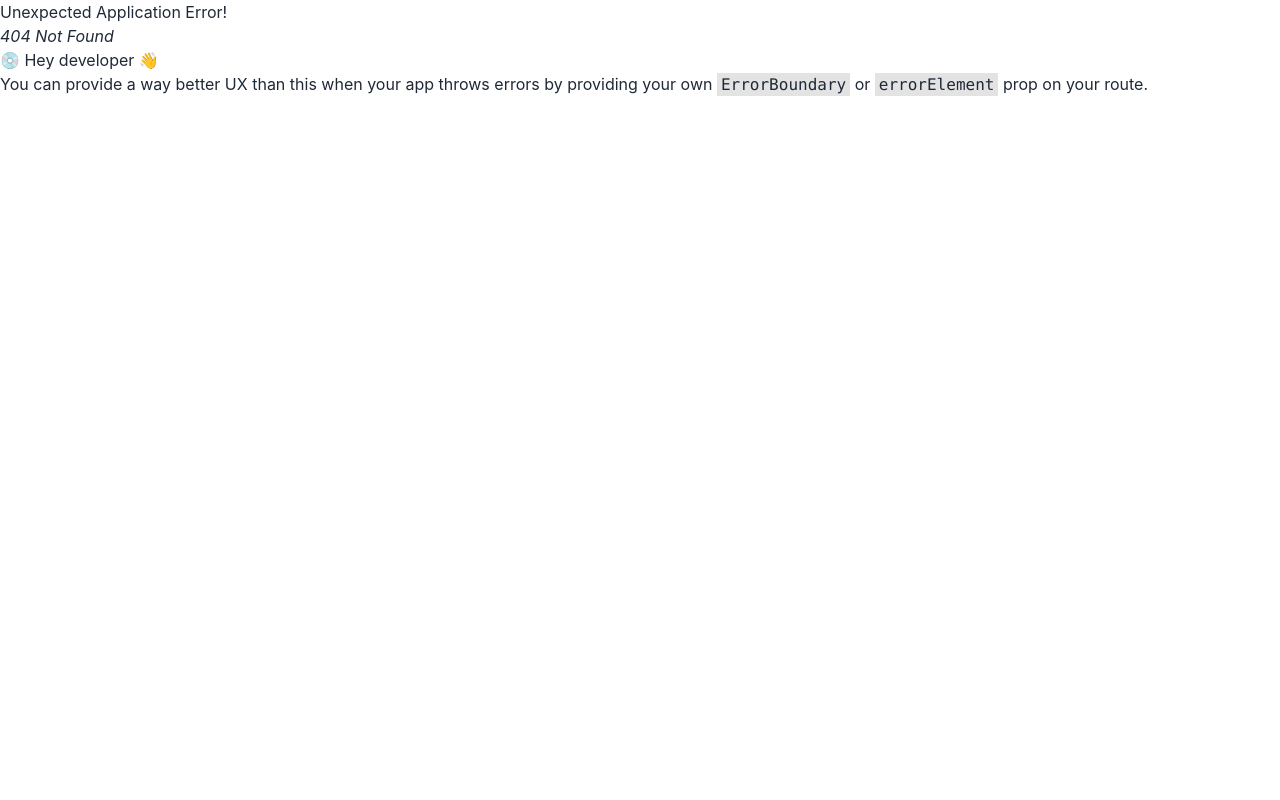
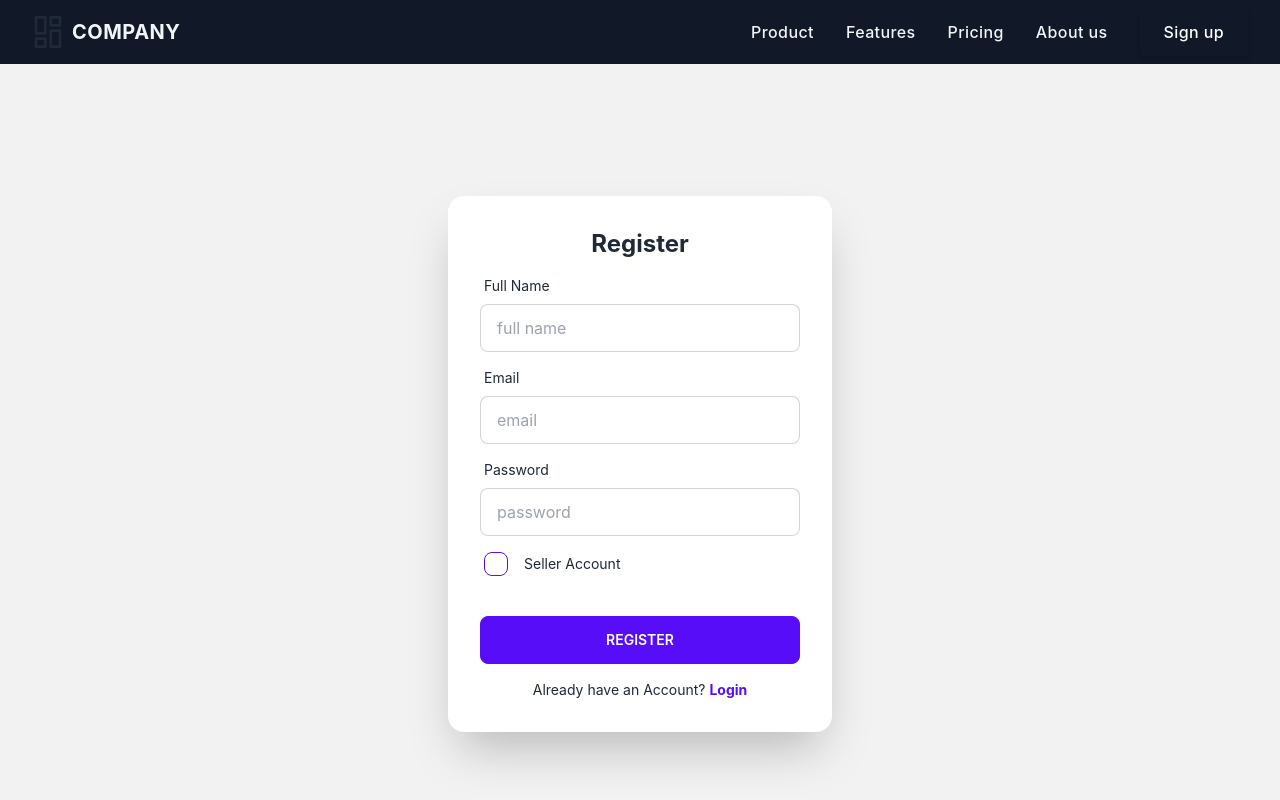
Before and after one commit to Abdullah-Sakib/make-better-use-client-side, a React (Create React App) app: page /register in a window 1280 px wide. Before the commit this address had no page. Shown: the top 800 px of the page. Built offline with nearby package versions, Linux system fonts and the light colour scheme.

Commit message:
Login, Registration, and Context

```diff
--- a/package.json
+++ b/package.json
@@ -7,6 +7,7 @@
     "@testing-library/react": "^13.4.0",
     "@testing-library/user-event": "^13.5.0",
     "daisyui": "^2.41.0",
+    "firebase": "^9.14.0",
     "react": "^18.2.0",
     "react-dom": "^18.2.0",
     "react-router-dom": "^6.4.3",
--- /dev/null
+++ b/src/Contexts/AuthProvider/AuthProvider.js
@@ -0,0 +1,21 @@
+import React, { createContext, useState } from 'react';
+import {getAuth} from 'firebase/auth'
+import app from '../../Firebase/firebase.config';
+
+export const AuthContext = createContext();
+const auth = getAuth(app);
+
+const AuthProvider = ({children}) => {
+  const [user, setUser] = useState({name: 'hablu'});
+
+  const authInfo = {
+    user,
+  }
+  return (
+    <AuthContext.Provider value={authInfo}>
+      {children}
+    </AuthContext.Provider>
+  );
+};
+
+export default AuthProvider;
--- /dev/null
+++ b/src/Pages/Login/Login.js
@@ -0,0 +1,52 @@
+import React, { useContext } from "react";
+import { Link } from "react-router-dom";
+import { AuthContext } from "../../Contexts/AuthProvider/AuthProvider";
+
+const Login = () => {
+  const {user} = useContext(AuthContext);
+
+  return (
+    <div>
+      <div className="hero min-h-screen bg-base-200">
+        <div className="hero-content flex-col ">
+          <div className="card flex-shrink-0 w-full max-w-sm shadow-2xl bg-base-100">
+            <div className="card-body w-96">
+            <h1 className="text-2xl font-bold text-center">Login</h1>
+              <div className="form-control">
+                <label className="label">
+                  <span className="label-text">Email</span>
+                </label>
+                <input
+                  type="text"
+                  placeholder="email"
+                  className="input input-bordered"
+                />
+              </div>
+              <div className="form-control">
+                <label className="label">
+                  <span className="label-text">Password</span>
+                </label>
+                <input
+                  type="text"
+                  placeholder="password"
+                  className="input input-bordered"
+                />
+                <label className="label">
+                  <a href="/" className="label-text-alt link link-hover">
+                    Forgot password?
+                  </a>
+                </label>
+              </div>
+              <div className="form-control mt-2">
+                <button className="btn btn-primary">Login</button>
+              </div>
+              <p className="text-sm text-center mt-2">Don't have an Account? <Link to='/register' className="font-bold text-primary">Register</Link></p>
+            </div>
+          </div>
+        </div>
+      </div>
+    </div>
+  );
+};
+
+export default Login;
--- /dev/null
+++ b/src/Pages/Register/Register.js
@@ -0,0 +1,68 @@
+import React from "react";
+import { Link } from "react-router-dom";
+
+const Register = () => {
+  return (
+    <div>
+      <div className="hero min-h-screen bg-base-200">
+        <div className="hero-content flex-col ">
+          <div className="card flex-shrink-0 w-full max-w-sm shadow-2xl bg-base-100">
+            <div className="card-body w-96">
+              <h1 className="text-2xl font-bold text-center">Register</h1>
+              <div className="form-control">
+                <label className="label">
+                  <span className="label-text">Full Name</span>
+                </label>
+                <input
+                  type="text"
+                  placeholder="full name"
+                  className="input input-bordered"
+                />
+              </div>
+              <div className="form-control">
+                <label className="label">
+                  <span className="label-text">Email</span>
+                </label>
+                <input
+                  type="text"
+                  placeholder="email"
+                  className="input input-bordered"
+                />
+              </div>
+              <div className="form-control">
+                <label className="label">
+                  <span className="label-text">Password</span>
+                </label>
+                <input
+                  type="text"
+                  placeholder="password"
+                  className="input input-bordered"
+                />
+              </div>
+              <div className="form-control">
+                <label className="label cursor-pointer justify-start">
+                  <input
+                    type="checkbox"
+                    className="checkbox checkbox-primary"
+                  />
+                  <span className="label-text ml-4">Seller Account</span>
+                </label>
+              </div>
+              <div className="form-control mt-6">
+                <button className="btn btn-primary">Register</button>
+              </div>
+              <p className="text-sm text-center mt-2">
+                Already have an Account?{" "}
+                <Link to="/login" className="font-bold text-primary">
+                  Login
+                </Link>
+              </p>
+            </div>
+          </div>
+        </div>
+      </div>
+    </div>
+  );
+};
+
+export default Register;
--- a/src/Pages/Shared/Navbar/Navbar.js
+++ b/src/Pages/Shared/Navbar/Navbar.js
@@ -1,4 +1,5 @@
 import React, { useState } from 'react';
+import { Link } from 'react-router-dom';
 
 const Navbar = () => {
   const [isMenuOpen, setIsMenuOpen] = useState(false);
@@ -6,8 +7,8 @@ const Navbar = () => {
     <div class="bg-gray-900">
       <div class="px-4 py-2 mx-auto sm:max-w-xl md:max-w-full lg:max-w-screen-xl md:px-24 lg:px-8">
         <div class="relative flex items-center justify-between">
-          <a
-            href="/"
+          <Link
+            to="/"
             aria-label="Company"
             title="Company"
             class="inline-flex items-center"
@@ -30,57 +31,57 @@ const Navbar = () => {
             <span class="ml-2 text-xl font-bold tracking-wide text-gray-100 uppercase">
               Company
             </span>
-          </a>
+          </Link>
           <ul class="items-center hidden space-x-8 lg:flex">
             <li>
-              <a
-                href="/"
+              <Link
+                to="/"
                 aria-label="Our product"
                 title="Our product"
                 class="font-medium tracking-wide text-gray-100 transition-colors duration-200 hover:text-teal-accent-400"
               >
                 Product
-              </a>
+              </Link>
             </li>
             <li>
-              <a
-                href="/"
+              <Link
+                to="/"
                 aria-label="Our product"
                 title="Our product"
                 class="font-medium tracking-wide text-gray-100 transition-colors duration-200 hover:text-teal-accent-400"
               >
                 Features
-              </a>
+              </Link>
             </li>
             <li>
-              <a
-                href="/"
+              <Link
+                to="/"
                 aria-label="Product pricing"
                 title="Product pricing"
                 class="font-medium tracking-wide text-gray-100 transition-colors duration-200 hover:text-teal-accent-400"
               >
                 Pricing
-              </a>
+              </Link>
             </li>
             <li>
-              <a
-                href="/"
+              <Link
+                to="/"
                 aria-label="About us"
                 title="About us"
                 class="font-medium tracking-wide text-gray-100 transition-colors duration-200 hover:text-teal-accent-400"
               >
                 About us
-              </a>
+              </Link>
             </li>
             <li>
-              <a
-                href="/"
+              <Link
+                to="/register"
                 class="inline-flex items-center justify-center h-12 px-6 font-medium tracking-wide text-white transition duration-200 rounded shadow-md bg-deep-purple-accent-400 hover:bg-deep-purple-accent-700 focus:shadow-outline focus:outline-none"
                 aria-label="Sign up"
                 title="Sign up"
               >
                 Sign up
-              </a>
+              </Link>
             </li>
           </ul>
           <div class="lg:hidden">
@@ -110,8 +111,8 @@ const Navbar = () => {
                 <div class="p-5 bg-white border rounded shadow-sm">
                   <div class="flex items-center justify-between mb-4">
                     <div>
-                      <a
-                        href="/"
+                      <Link
+                        to="/"
                         aria-label="Company"
                         title="Company"
                         class="inline-flex items-center"
@@ -134,7 +135,7 @@ const Navbar = () => {
                         <span class="ml-2 text-xl font-bold tracking-wide text-gray-800 uppercase">
                           Company
                         </span>
-                      </a>
+                      </Link>
                     </div>
                     <div>
                       <button
@@ -155,54 +156,54 @@ const Navbar = () => {
                   <nav>
                     <ul class="space-y-4">
                       <li>
-                        <a
-                          href="/"
+                        <Link
+                          to="/"
                           aria-label="Our product"
                           title="Our product"
                           class="font-medium tracking-wide text-gray-700 transition-colors duration-200 hover:text-deep-purple-accent-400"
                         >
                           Product
-                        </a>
+                        </Link>
                       </li>
                       <li>
-                        <a
-                          href="/"
+                        <Link
+                          to="/"
                           aria-label="Our product"
                           title="Our product"
                           class="font-medium tracking-wide text-gray-700 transition-colors duration-200 hover:text-deep-purple-accent-400"
                         >
                           Features
-                        </a>
+                        </Link>
                       </li>
                       <li>
-                        <a
-                          href="/"
+                        <Link
+                          to="/"
                           aria-label="Product pricing"
                           title="Product pricing"
                           class="font-medium tracking-wide text-gray-700 transition-colors duration-200 hover:text-deep-purple-accent-400"
                         >
                           Pricing
-                        </a>
+                        </Link>
                       </li>
                       <li>
-                        <a
-                          href="/"
+                        <Link
+                          to="/"
                           aria-label="About us"
                           title="About us"
                           class="font-medium tracking-wide text-gray-700 transition-colors duration-200 hover:text-deep-purple-accent-400"
                         >
                           About us
-                        </a>
+                        </Link>
                       </li>
                       <li>
-                        <a
-                          href="/"
+                        <Link
+                          to="/"
                           class="inline-flex items-center justify-center w-full h-12 px-6 font-medium tracking-wide text-white transition duration-200 rounded shadow-md bg-deep-purple-accent-400 hover:bg-deep-purple-accent-700 focus:shadow-outline focus:outline-none"
                           aria-label="Sign up"
                           title="Sign up"
                         >
                           Sign up
-                        </a>
+                        </Link>
                       </li>
                     </ul>
                   </nav>
--- a/src/index.js
+++ b/src/index.js
@@ -1,13 +1,16 @@
-import React from 'react';
-import ReactDOM from 'react-dom/client';
-import './index.css';
-import App from './App';
-import reportWebVitals from './reportWebVitals';
+import React from "react";
+import ReactDOM from "react-dom/client";
+import "./index.css";
+import App from "./App";
+import reportWebVitals from "./reportWebVitals";
+import AuthProvider from "./Contexts/AuthProvider/AuthProvider";
 
-const root = ReactDOM.createRoot(document.getElementById('root'));
+const root = ReactDOM.createRoot(document.getElementById("root"));
 root.render(
   <React.StrictMode>
-    <App />
+    <AuthProvider>
+      <App />
+    </AuthProvider>
   </React.StrictMode>
 );
 
```
Also changed, not shown: src/Firebase/firebase.config.js (added, +19 -0 lines), src/Routers/Router/Router.js (+10 -0 lines), 1 other file (tests, documents, lock files or other folders).
